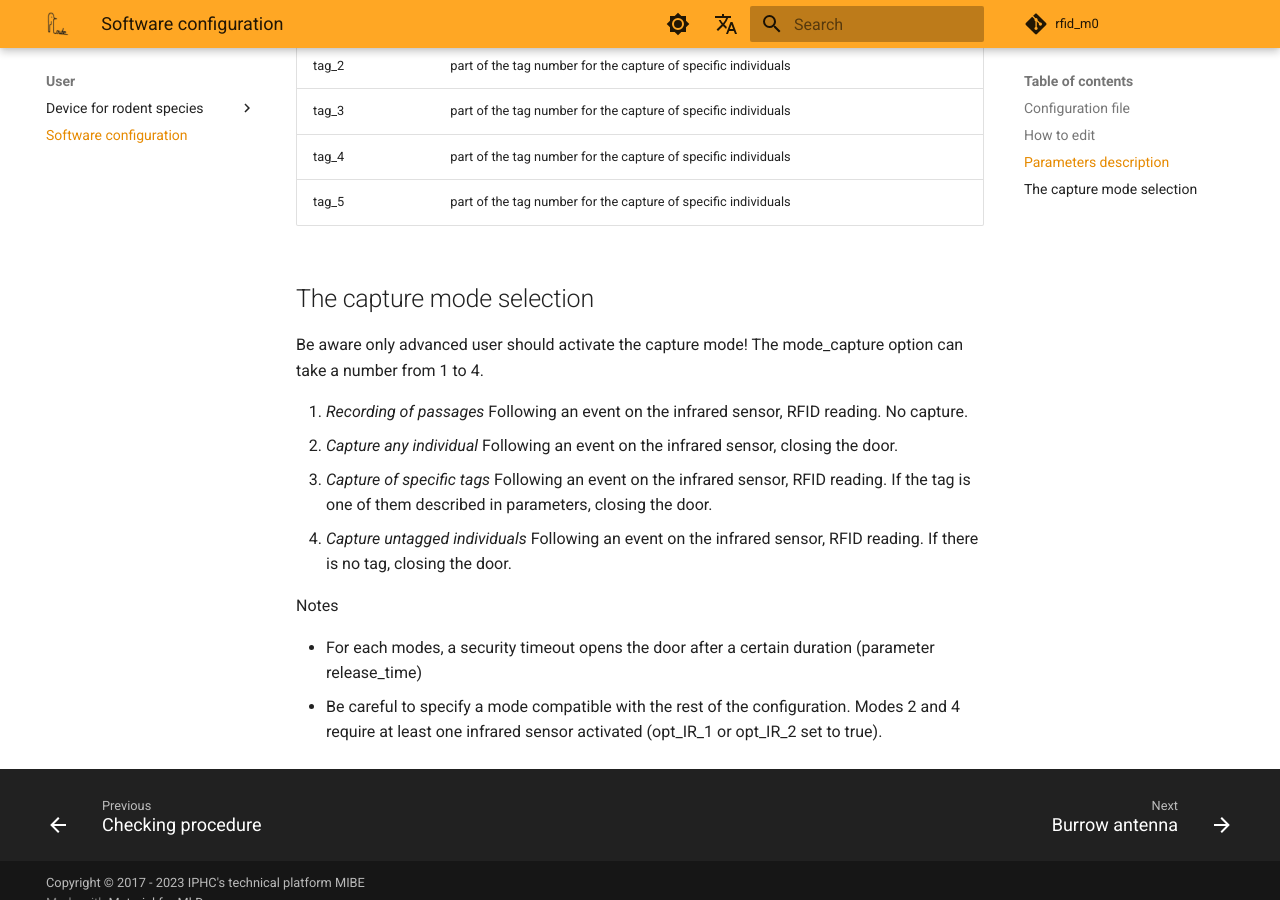
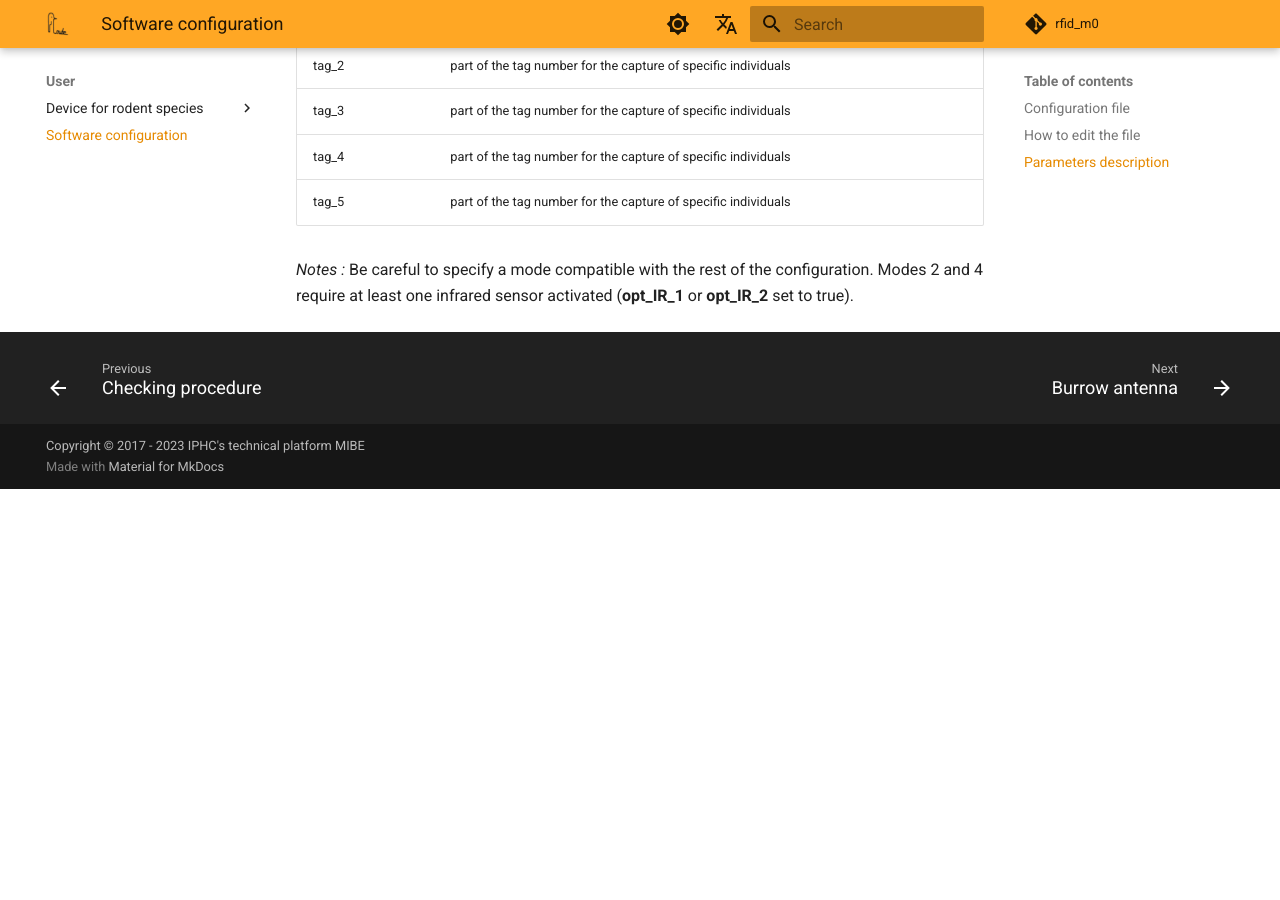
Before and after one commit to Julien-768/rfid-m0-wiki, an MkDocs documentation site: the page built from docs/Software_configuration.md, in a window 1280 px wide and 900 px high, scrolled down 1705 px. Built offline with MkDocs 1.6.1 and Material for MkDocs 9.7.7, drawn with Linux system fonts in a browser that asks for light colours; comment, search, counter and statistics services are not loaded; after the commit the page ends 2194 px from its top, so only the background shows below that; some of the changed text lies outside the part shown.

Commit message:
Update of user description + Split software description

```diff
--- a/docs/Software_configuration.md
+++ b/docs/Software_configuration.md
@@ -33,7 +33,7 @@ The software options are editable in the configuration file "CONFIG.txt" located
 
 The file is written as a [JSON string](https://developers.squarespace.com/what-is-json), take care to keep quotes and commas intacts when modifying the file.
 
-## How to edit
+## How to edit the file
 
 To change the configuration file:
 
@@ -69,16 +69,4 @@ Here is an explanation of the parameters you can tune, possible values to change
 | tag_4            | part of the tag number for the capture of specific individuals                    |                   |
 | tag_5            | part of the tag number for the capture of specific individuals                    |                   |
 
-## The capture mode selection
-
-Be aware only advanced user should activate the capture mode! The mode_capture option can take a number from 1 to 4.
-
-1. *Recording of passages* Following an event on the infrared sensor, RFID reading. No capture.
-2. *Capture any individual* Following an event on the infrared sensor, closing the door.
-3. *Capture of specific tags* Following an event on the infrared sensor, RFID reading. If the tag is one of them described in parameters, closing the door.
-4. *Capture untagged individuals* Following an event on the infrared sensor, RFID reading. If there is no tag, closing the door.
-
-Notes
-
-* For each modes, a security timeout opens the door after a certain duration (parameter release_time)
-* Be careful to specify a mode compatible with the rest of the configuration. Modes 2 and 4 require at least one infrared sensor activated (opt_IR_1 or opt_IR_2 set to true).
+*Notes :* Be careful to specify a mode compatible with the rest of the configuration. Modes 2 and 4 require at least one infrared sensor activated (**opt_IR_1** or **opt_IR_2** set to true).
```
Also changed, not shown: other parts of docs/Software_configuration.md (+1 -1 lines), docs/Checking_procedure.md (+1 -1 lines), docs/Device_description.md (+1 -79 lines), docs/First_time_use.md (added, +29 -0 lines), docs/Software_functioning.md (added, +45 -0 lines), docs/programming.md (+1 -1 lines).
